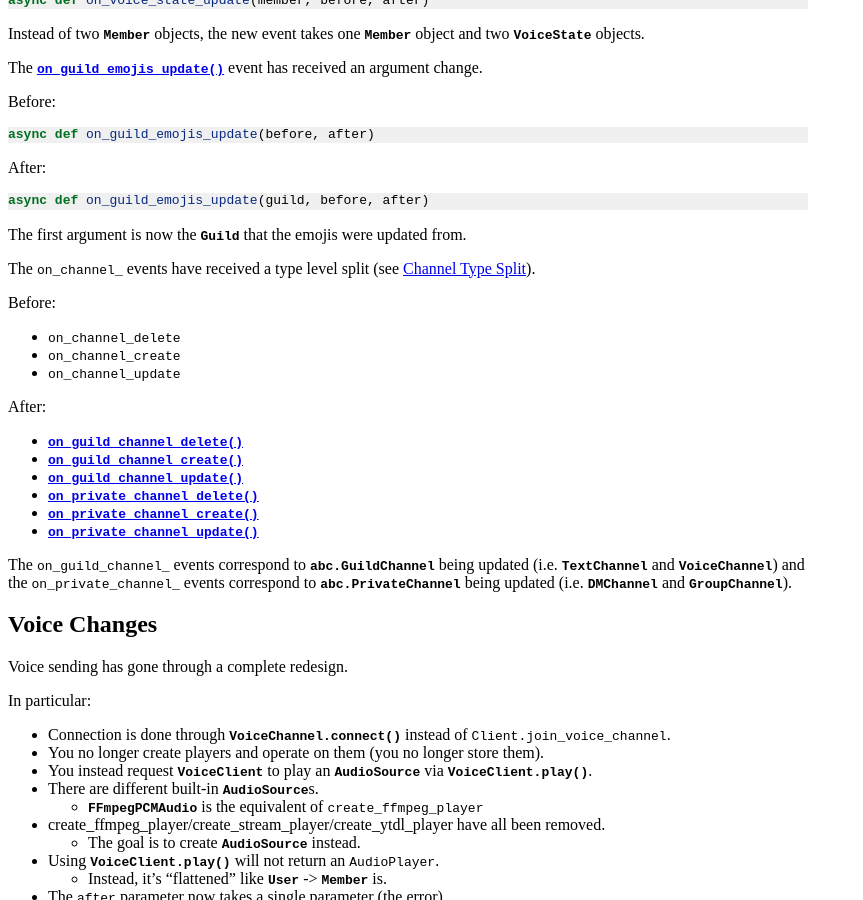
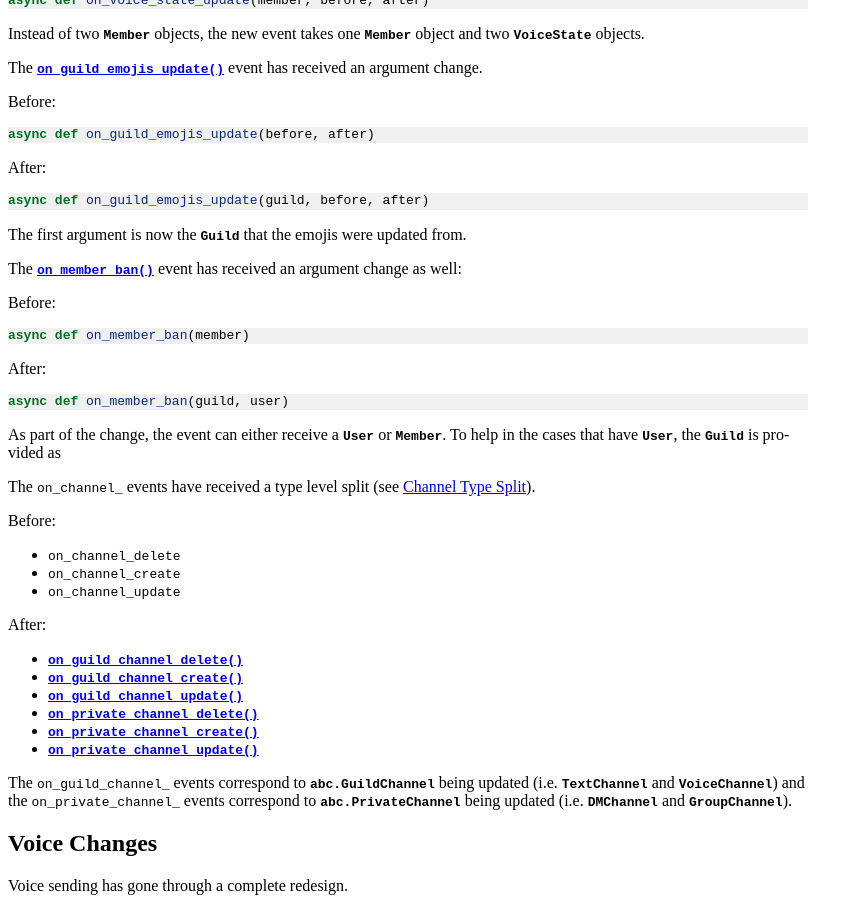
Before and after one commit to Rapptz/discord.py, a Sphinx documentation site: the page built from docs/migrating.rst, in a window 1280 px wide and 900 px high, scrolled down 7031 px. Shown: the whole window, without its empty margins (0-863 px from the left). Built offline with Sphinx 7.4.7, drawn with Linux system fonts in a browser that asks for light colours.

Commit message:
Mention on_member_ban event change.

```diff
--- a/docs/migrating.rst
+++ b/docs/migrating.rst
@@ -503,6 +503,19 @@ After: ::
     async def on_guild_emojis_update(guild, before, after)
 
 The first argument is now the :class:`Guild` that the emojis were updated from.
+
+The :func:`on_member_ban` event has received an argument change as well:
+
+Before: ::
+
+    async def on_member_ban(member)
+
+After: ::
+
+    async def on_member_ban(guild, user)
+
+As part of the change, the event can either receive a :class:`User` or :class:`Member`. To help in the cases that have
+:class:`User`, the :class:`Guild` is provided as
 
 The ``on_channel_`` events have received a type level split (see :ref:`migrating_1_0_channel_split`).
 
```
